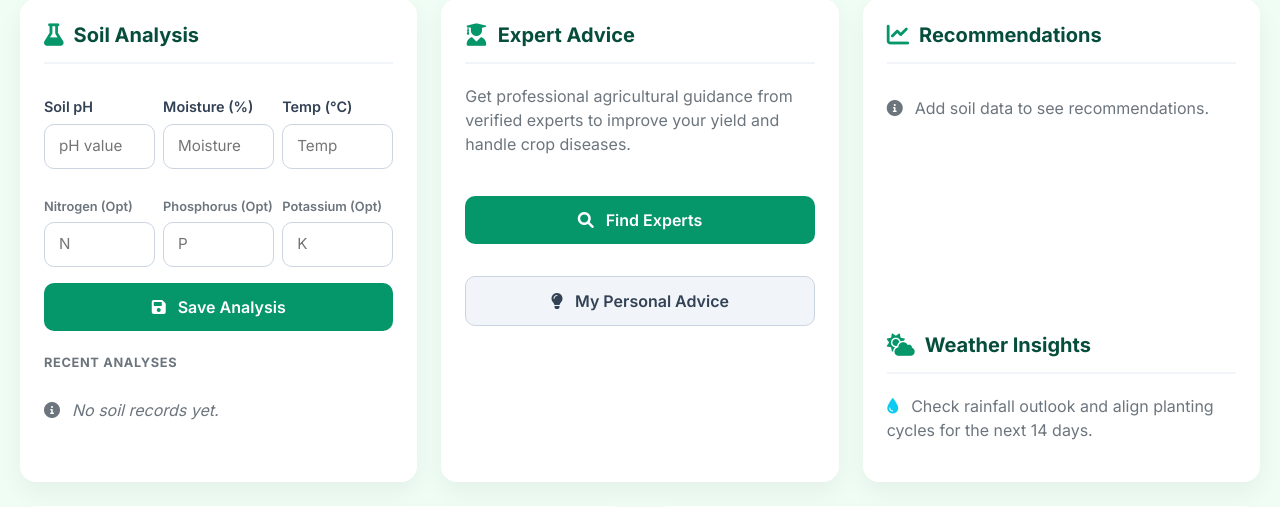
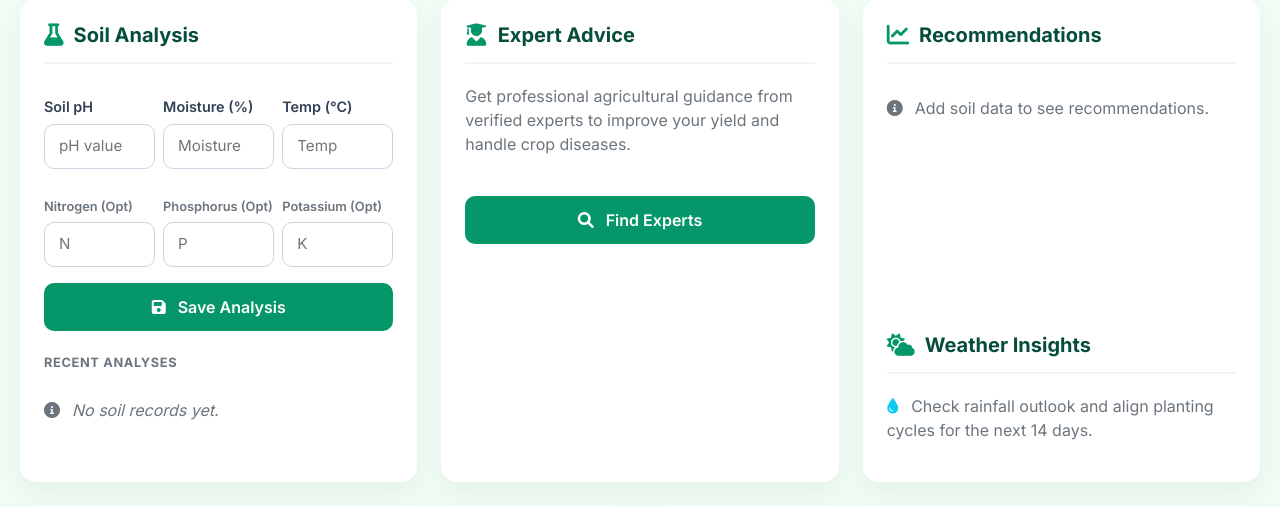
Before and after one commit to Akhiljoji145/agroconnect, a Django app: template template/farmer/dashboard.html in a window 1280 px wide. Shown: the part 318-825 px from the top of the page. Run offline with Django 5.2, Linux system fonts and the light colour scheme; the template is opened without the code that fills it, so the values that code supplies are empty.

Commit message:
modified

```diff
--- a/template/farmer/dashboard.html
+++ b/template/farmer/dashboard.html
@@ -530,10 +530,10 @@
                         <a href="{% url 'expert:browse_experts' %}" class="btn-custom text-center text-decoration-none">
                             <i class="fas fa-search me-2"></i> Find Experts
                         </a>
-                        <a href="{% url 'farmer:expert_advice' %}"
+                        <!-- <a href="{% url 'farmer:expert_advice' %}"
                             class="btn-custom btn-secondary-custom text-center text-decoration-none">
                             <i class="fas fa-lightbulb me-2"></i> My Personal Advice
-                        </a>
+                        </a> -->
                     </div>
                     {% if consultations %}
                     <div class="mt-4">
@@ -753,7 +753,7 @@
 
 
 
-            <!-- Feed -->
+            <!-- Feed
             <div class="col-lg-6 col-md-12 d-flex">
                 <div class="card w-100">
                     <div class="card-header-custom">
@@ -797,7 +797,7 @@
                         {% endfor %}
                     </ul>
                 </div>
-            </div>
+            </div> -->
 
             <!-- Community Chat -->
             <div class="col-12 d-flex mt-4" id="chat-card-wrapper">
```
Also changed, not shown: db.sqlite3.
